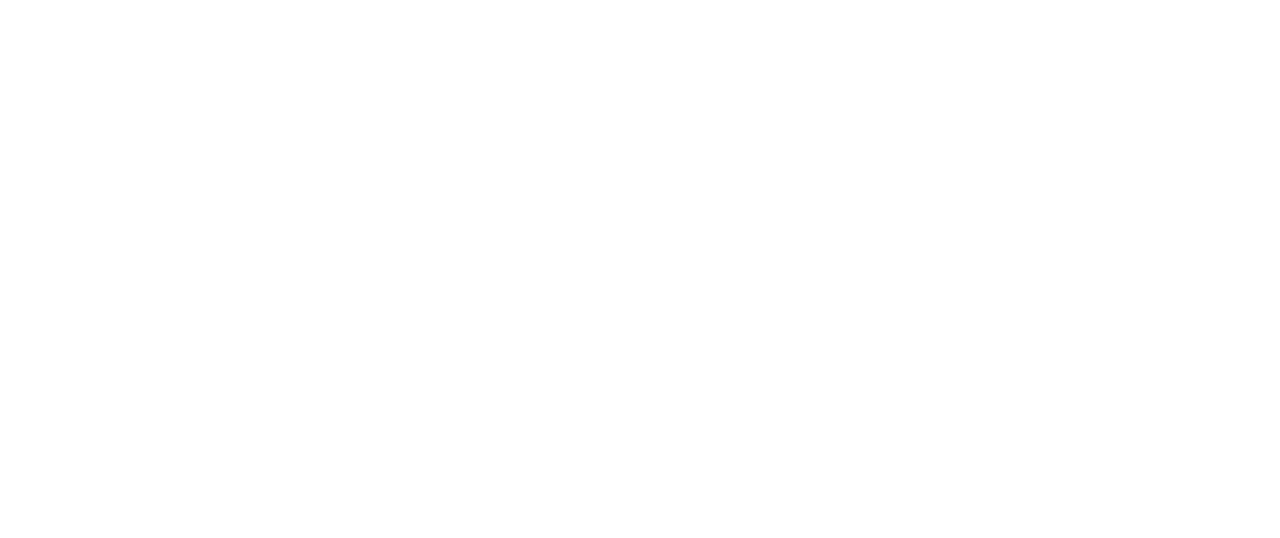
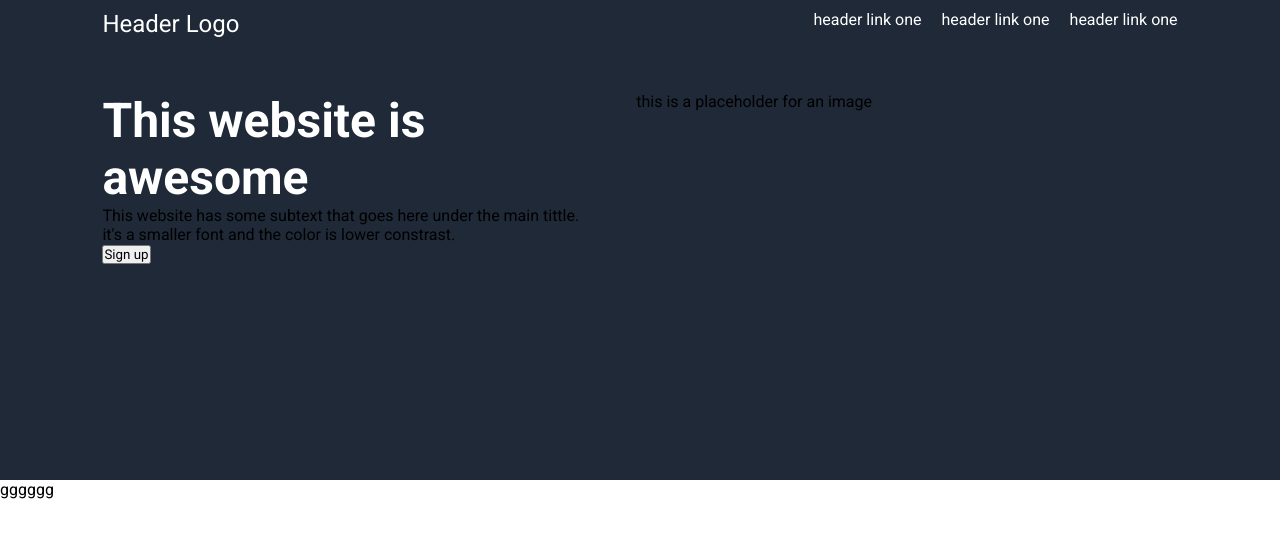
Before and after one commit to jerahmeel200/odin-project-html-css-project, a plain HTML site: page index.html in a window 1280 px wide. Drawn offline with Linux system fonts and the light colour scheme.

Commit message:
'update'

```diff
--- a/index.html
+++ b/index.html
@@ -6,5 +6,32 @@
     <title>Document</title>
     <link rel="stylesheet" href="style.css" />
   </head>
-  <body></body>
+  <body>
+    <section class="container">
+      <div class="header">
+        <div class="logo">Header Logo</div>
+        <ul>
+          <li>header link one</li>
+          <li>header link one</li>
+          <li>header link one</li>
+        </ul>
+      </div>
+      <section class="hero">
+        <div class="hero-left">
+          <h1>This website is awesome</h1>
+          <p>
+            This website has some subtext that goes here under the main tittle.
+            it's a smaller font and the color is lower constrast.
+          </p>
+          <button>Sign up</button>
+        </div>
+        <div class="hero-right">
+          <div>this is a placeholder for an image</div>
+        </div>
+      </section>
+    </section>
+    <section>gggggg</section>
+    <section></section>
+    <section></section>
+  </body>
 </html>
--- a/style.css
+++ b/style.css
@@ -0,0 +1,50 @@
+@import url("https://fonts.googleapis.com/css2?family=Roboto:wght@400;700&display=swap");
+body {
+  font-family: "roboto", sans-serif;
+}
+* {
+  margin: 0;
+  padding: 0;
+  font-family: "roboto", sans-serif;
+  box-sizing: border-box;
+}
+.container {
+  width: 100%;
+  min-height: 60vh;
+  background-color: #1f2937;
+  background-size: cover;
+  background-position: center;
+  padding: 10px 8%;
+}
+.header {
+  display: flex;
+  justify-content: space-between;
+}
+ul {
+  list-style-type: none;
+  display: flex;
+  gap: 20px;
+}
+
+.hero {
+  margin-top: 5%;
+  display: flex;
+  gap: 50px;
+}
+
+.hero-left {
+  max-width: 45%;
+}
+
+.hero-left > h1 {
+  font-size: 48px;
+  font-weight: 700;
+  color: white;
+}
+.logo {
+  font-size: 24px;
+  color: white;
+}
+li {
+  color: white;
+}
```
